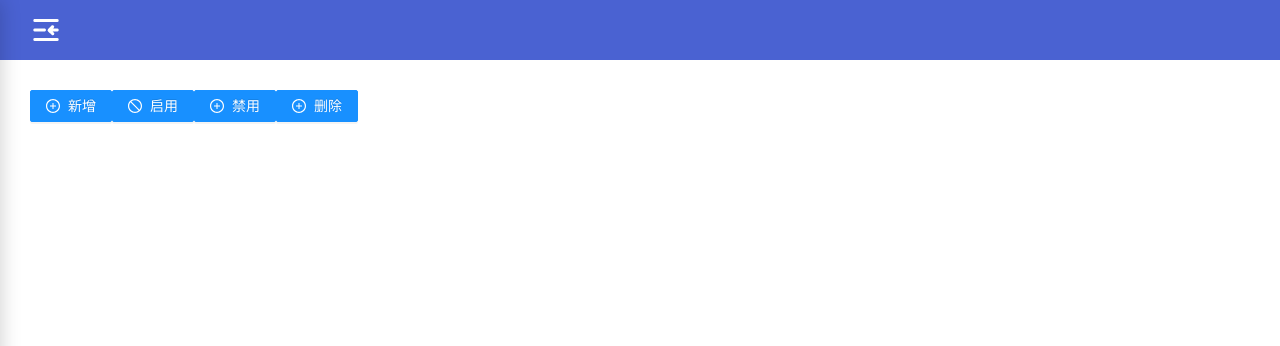
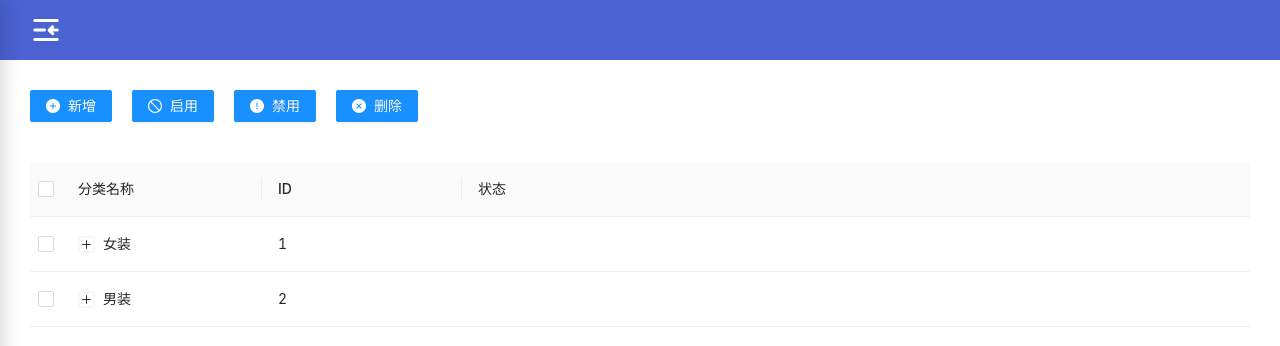
Before and after one commit to botue/my-shop-react, a React (Create React App) app: page /my-shop-react/goods/category in a window 1280 px wide. Shown: the top 346 px of the page. Built offline with nearby package versions, Linux system fonts and the light colour scheme.

Commit message:
feat: 完成商品分类列表布局

```diff
--- a/src/containers/Goods/category.module.scss
+++ b/src/containers/Goods/category.module.scss
@@ -0,0 +1,13 @@
+.actions {
+  button {
+    margin-right: 20px;
+
+    &:last-child {
+      margin-right: 0;
+    }
+  }
+}
+
+.categories {
+  margin-top: 40px;
+}
--- a/src/containers/Goods/category.tsx
+++ b/src/containers/Goods/category.tsx
@@ -1,22 +1,122 @@
-import { Button } from 'antd';
+import { Button, Table, Tag } from 'antd';
 
-import { PlusCircleOutlined, StopOutlined } from '@ant-design/icons';
+// 样式表
+import styles from './category.module.scss';
+
+import {
+  PlusCircleFilled,
+  StopOutlined,
+  CloseCircleFilled,
+  ExclamationCircleFilled,
+} from '@ant-design/icons';
 
 export default function Category(): JSX.Element {
+  const columns = [
+    {
+      title: '分类名称',
+      dataIndex: 'name',
+      key: 'name',
+      width: 200,
+    },
+    {
+      title: 'ID',
+      dataIndex: 'id',
+      key: 'id',
+      width: 200,
+    },
+    {
+      title: '状态',
+      dataIndex: 'status',
+      key: 'status',
+      render(text: string) {
+        if (!text) return null;
+        return (
+          <Tag color={text === '已禁用' ? '#ff4d4f' : '#ffc306'}>{text}</Tag>
+        );
+      },
+    },
+  ];
+
+  const data = [
+    {
+      key: 1,
+      name: '女装',
+      id: 1,
+      children: [
+        {
+          key: 11,
+          name: '连衣裙',
+          id: 11,
+          status: '已启用',
+        },
+        {
+          key: 12,
+          name: '半身裙',
+          id: 12,
+          status: '已启用',
+        },
+        {
+          key: 13,
+          name: 'T恤女',
+          id: 13,
+          status: '已禁用',
+        },
+        {
+          key: 14,
+          name: '防晒衣',
+          id: 14,
+          status: '已启用',
+        },
+      ],
+    },
+    {
+      key: 2,
+      name: '男装',
+      id: 2,
+      children: [
+        {
+          key: 21,
+          name: '冲锋衣',
+          id: 21,
+          status: '已启用',
+        },
+        {
+          key: 22,
+          name: '直筒裤',
+          id: 22,
+          status: '已禁用',
+        },
+      ],
+    },
+  ];
+
   return (
     <>
-      <Button type="primary" icon={<PlusCircleOutlined />}>
+      <div className={styles.actions}>
+        <Button type="primary" icon={<PlusCircleFilled />}>
           新增
         </Button>
         <Button type="primary" icon={<StopOutlined />}>
           启用
         </Button>
-      <Button type="primary" icon={<PlusCircleOutlined />}>
+        <Button type="primary" icon={<ExclamationCircleFilled />}>
           禁用
         </Button>
-      <Button type="primary" icon={<PlusCircleOutlined />}>
+        <Button type="primary" icon={<CloseCircleFilled />}>
           删除
         </Button>
+      </div>
+      <div className={styles.categories}>
+        <Table
+          columns={columns}
+          rowSelection={{
+            type: 'checkbox',
+            checkStrictly: false,
+          }}
+          dataSource={data}
+          pagination={false}
+        />
+      </div>
     </>
   );
 }
```
Lines whose indentation alone changed are shown as unchanged.
